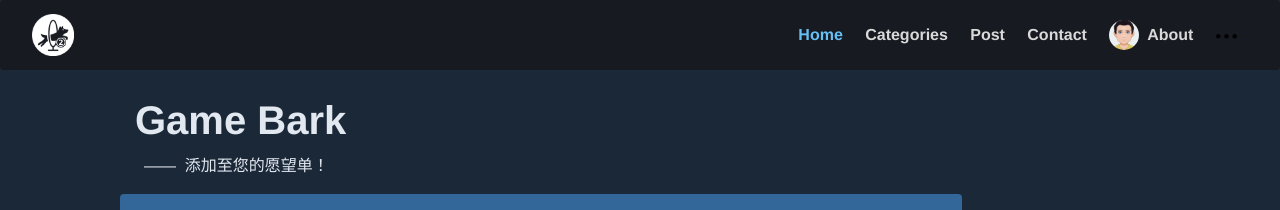
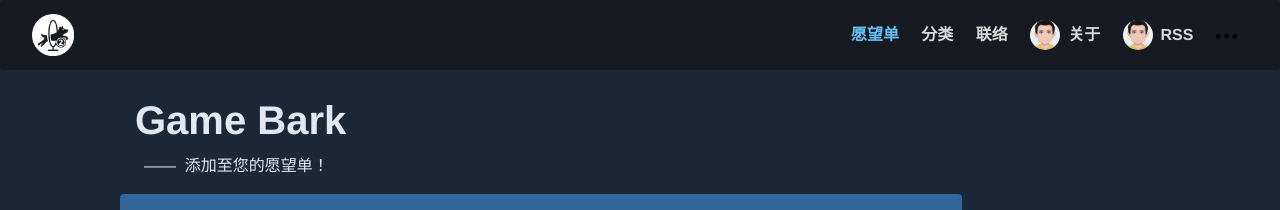
Before and after one commit to vicevolf/wishlist-gold, a Jekyll site: the page built from index.html, in a window 1280 px wide. Shown: the top 210 px of the page. Built offline with Jekyll 4.4.1, drawn with Linux system fonts in a browser that asks for light colours; the list of posts is cut into pages by our own code; comment, search, counter and statistics services are not loaded.

Commit message:
Update menu-header.html

```diff
--- a/_includes/menu-header.html
+++ b/_includes/menu-header.html
@@ -1,19 +1,19 @@
 <!--  Replace top menu links here -->
 
 <li class="nav-item">
-    <a class="nav-link active" href="{{site.baseurl}}/index.html">Home</a>
+    <a class="nav-link active" href="{{site.baseurl}}/index.html">愿望单</a>
 </li>
 <li class="nav-item">
-    <a class="nav-link" href="{{site.baseurl}}/categories.html">Categories</a>
+    <a class="nav-link" href="{{site.baseurl}}/categories.html">分类</a>
 </li>
 <li class="nav-item">
-    <a class="nav-link" href="{{site.baseurl}}/web-concepts-library/">Post</a>
+    <a class="nav-link" href="{{site.baseurl}}/contact.html">联络</a>
 </li>
 <li class="nav-item">
-    <a class="nav-link" href="{{site.baseurl}}/contact.html">Contact</a>
+    <a class="nav-link" href="{{site.baseurl}}/about.html"><img class="rounded-circle mr-2" src="{{site.baseurl}}/{{site.avatar}}" width="30"><span class="align-middle">关于</span></a>
 </li>
 <li class="nav-item">
-    <a class="nav-link" href="{{site.baseurl}}/about.html"><img class="rounded-circle mr-2" src="{{site.baseurl}}/{{site.avatar}}" width="30"><span class="align-middle">About</span></a>
+    <a class="nav-link" href="{{site.baseurl}}/feed.xml"><img class="rounded-circle mr-2" src="{{site.baseurl}}/{{site.avatar}}" width="30"><span class="align-middle">RSS</span></a>
 </li>
 <li class="nav-item dropdown">
 	<a class="nav-link" href="#" id="dropdown02" data-toggle="dropdown" aria-haspopup="true" aria-expanded="false">
```
